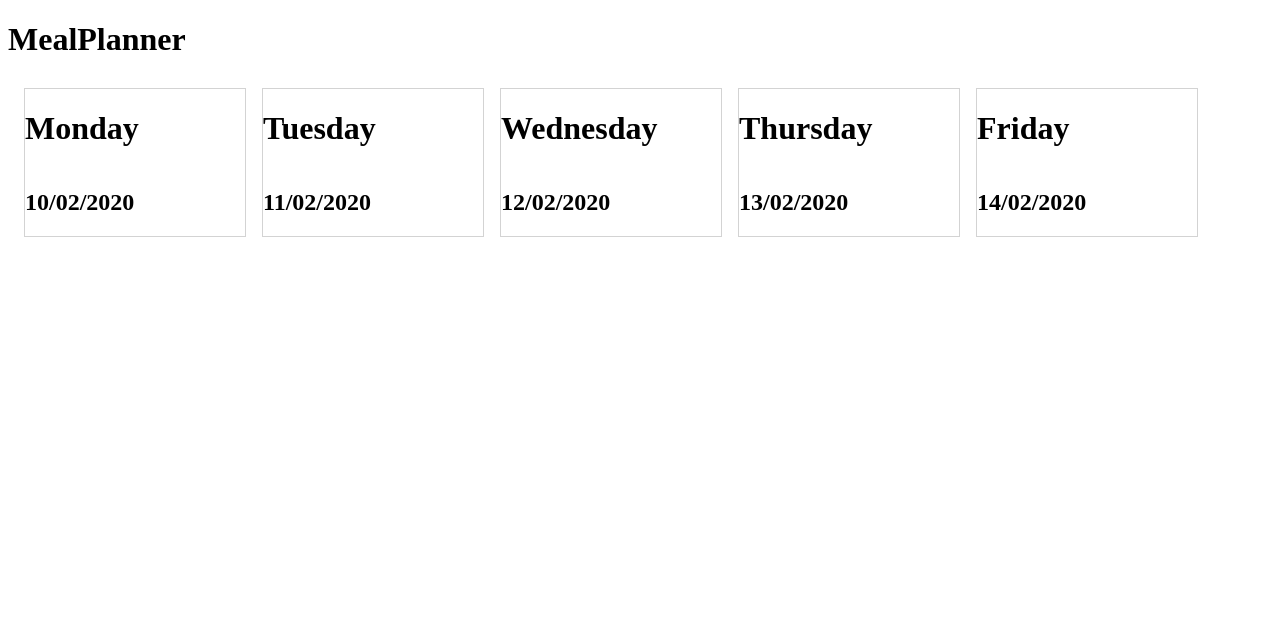
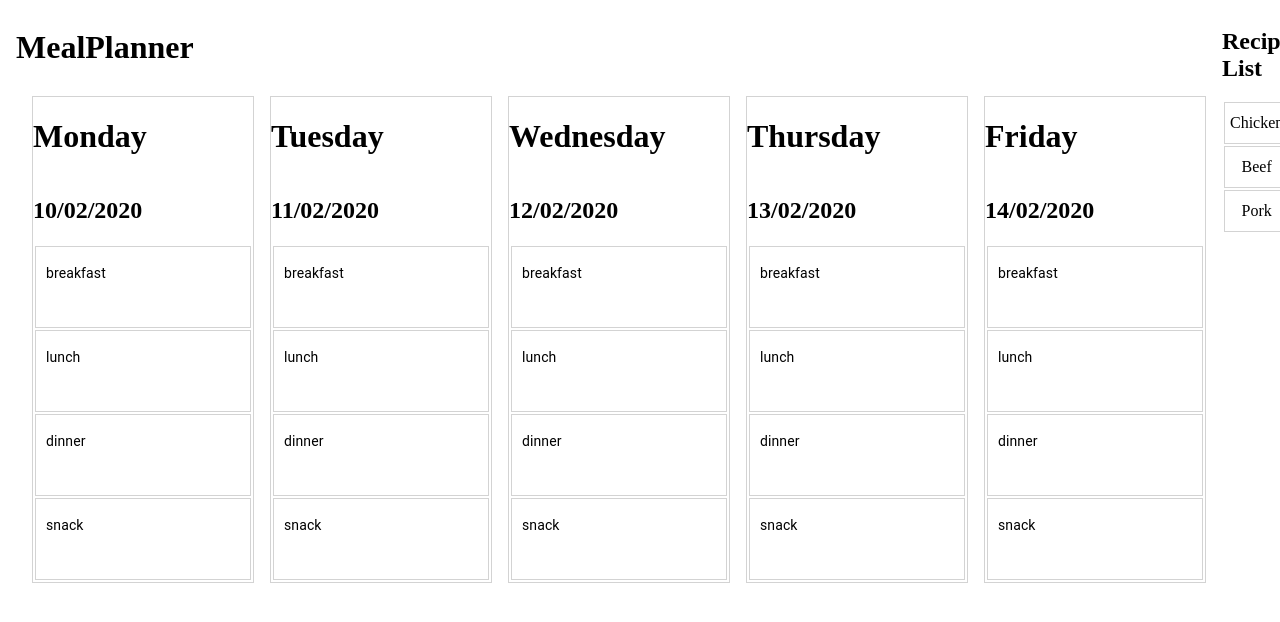
Before and after one commit to asdfff711/FoodPal, a React (Create React App) app in the folder frontend/client/: page / in a window 1280 px wide. Shown: the top 622 px of the page. Built offline with nearby package versions, Linux system fonts and the light colour scheme.

Commit message:
adding beautiful-dnd

```diff
--- a/frontend/client/package.json
+++ b/frontend/client/package.json
@@ -7,6 +7,7 @@
     "@testing-library/react": "^9.4.0",
     "@testing-library/user-event": "^7.2.1",
     "react": "^16.12.0",
+    "react-beautiful-dnd": "^12.2.0",
     "react-dom": "^16.12.0",
     "react-redux": "^7.1.3",
     "react-scripts": "3.3.1",
--- a/frontend/client/src/App.js
+++ b/frontend/client/src/App.js
@@ -1,14 +1,28 @@
-import React from 'react';
-import MealPlanner from './components/WeekPlanner/MealPlanner';
-import RecipeList from './components/WeekPlanner/RecipeList';
+import React from "react";
+import MealPlanner from "./components/WeekPlanner/MealPlanner";
+import RecipeList from "./components/WeekPlanner/RecipeList";
+import { DragDropContext } from "react-beautiful-dnd";
+import styled from "styled-components";
+
+const Container = styled.div`
+  margin: 8px;
+  /* border: 1px solid lightgray; */
+  border-radius: 2px;
+  display: flex;
+  flex-direction: row;
+`;
 
 const App = () => {
   return (
     <div>
-      <MealPlanner />
-      <RecipeList />
+      <DragDropContext onDragEnd>
+        <Container>
+          <MealPlanner />
+          <RecipeList />
+        </Container>
+      </DragDropContext>
     </div>
-  )
-}
+  );
+};
 
 export default App;
--- a/frontend/client/src/components/WeekPlanner/DayPanel.js
+++ b/frontend/client/src/components/WeekPlanner/DayPanel.js
@@ -1,5 +1,7 @@
 import React from "react";
+import DayPanelSegment from "./DayPanelSegment";
 import styled from "styled-components";
+import { Droppable } from "react-beautiful-dnd";
 const Container = styled.div`
   margin: 8px;
   border: 1px solid lightgray;
@@ -9,10 +11,21 @@ const Container = styled.div`
 `;
 
 const DayPanel = props => {
+  const { day, date, mealList } = props;
+
   return (
     <Container>
-      <h1>{props.day}</h1>
-      <h2>{props.date}</h2>
+      <h1>{day}</h1>
+      <h2>{date}</h2>
+      <Droppable>
+        {provided => (
+          <div ref={provided.innerRef} {...provided.droppableProps}>
+            {mealList.map(item => (
+              <DayPanelSegment name={item.name} image={item.image} />
+            ))}
+          </div>
+        )}
+      </Droppable>
     </Container>
   );
 };
--- /dev/null
+++ b/frontend/client/src/components/WeekPlanner/DayPanelSegment.js
@@ -0,0 +1,29 @@
+import React from "react";
+import styled from "styled-components";
+
+const Container = styled.div`
+  margin: 2px;
+  border: 1px solid lightgray;
+  /* width: 220px; */
+  display: flex;
+  flex-direction: row;
+  min-height: 80px;
+`;
+
+const DaySegmentTitle = styled.h4`
+  font-size: 14px;
+  font-family: "Roboto", "Helvetica", "Arial", sans-serif;
+  font-weight: 400;
+  line-height: 1.235;
+  letter-spacing: 0.00735em;
+  margin-left: 10px;
+`;
+const DayPanelSegment = props => {
+  return (
+    <Container>
+      <DaySegmentTitle>{props.name}</DaySegmentTitle>
+    </Container>
+  );
+};
+
+export default DayPanelSegment;
--- a/frontend/client/src/components/WeekPlanner/MealPlanner.js
+++ b/frontend/client/src/components/WeekPlanner/MealPlanner.js
@@ -2,6 +2,7 @@ import React from "react";
 import DayPanel from "./DayPanel";
 import styled from "styled-components";
 import { connect } from "react-redux";
+import { Droppable } from "react-beautiful-dnd";
 
 const Container = styled.div`
   margin: 8px;
@@ -17,7 +18,7 @@ const MealPlanner = ({ days }) => {
       <h1>MealPlanner</h1>
       <Container>
         {Object.keys(days).map( date => (
-          <DayPanel date={date} meallist={days[date].mealtask} day={days[date].day}/>
+          <DayPanel key={ 'day'+date} date={date} mealList={days[date].mealtask} day={days[date].day}/>
         ))}
       </Container>
     </div>
--- a/frontend/client/src/components/WeekPlanner/Recipe.js
+++ b/frontend/client/src/components/WeekPlanner/Recipe.js
@@ -1 +1,20 @@
 // Recipe Component for the Day
+import React from "react";
+import styled from "styled-components";
+
+const Container = styled.div`
+  margin: 2px;
+  border: 1px solid lightgray;
+  /* width: 220px; */
+  display: flex;
+  flex-direction: row;
+  min-height: 40px;
+  justify-content: center;
+  align-items: center;
+`;
+
+const Recipe = props => {
+  return <Container>{props.name}</Container>;
+};
+
+export default Recipe;
--- a/frontend/client/src/components/WeekPlanner/RecipeList.js
+++ b/frontend/client/src/components/WeekPlanner/RecipeList.js
@@ -1,21 +1,23 @@
-import React, { Component } from 'react';
-import Recipe from './Recipe';
+import React, { Component } from "react";
+import Recipe from "./Recipe";
 
 const recipeList = [
-    {name: 'Chicken', image: null},
-    {name: 'Beef', image: null},
-    {name: 'Pork', image: null},
-
-]
+  { name: "Chicken", image: null },
+  { name: "Beef", image: null },
+  { name: "Pork", image: null }
+];
 
 export class RecipeList extends Component {
-    render() {
-        return (
-            <div>
-
-            </div>
-        )
-    }
+  render() {
+    return (
+      <div>
+        <h2>Recipe List</h2>
+        {recipeList.map(item => (
+          <Recipe name={item.name} image={item.image} />
+        ))}
+      </div>
+    );
+  }
 }
 
 export default RecipeList;
```
Also changed, not shown: 1 other file (tests, documents, lock files or other folders).
